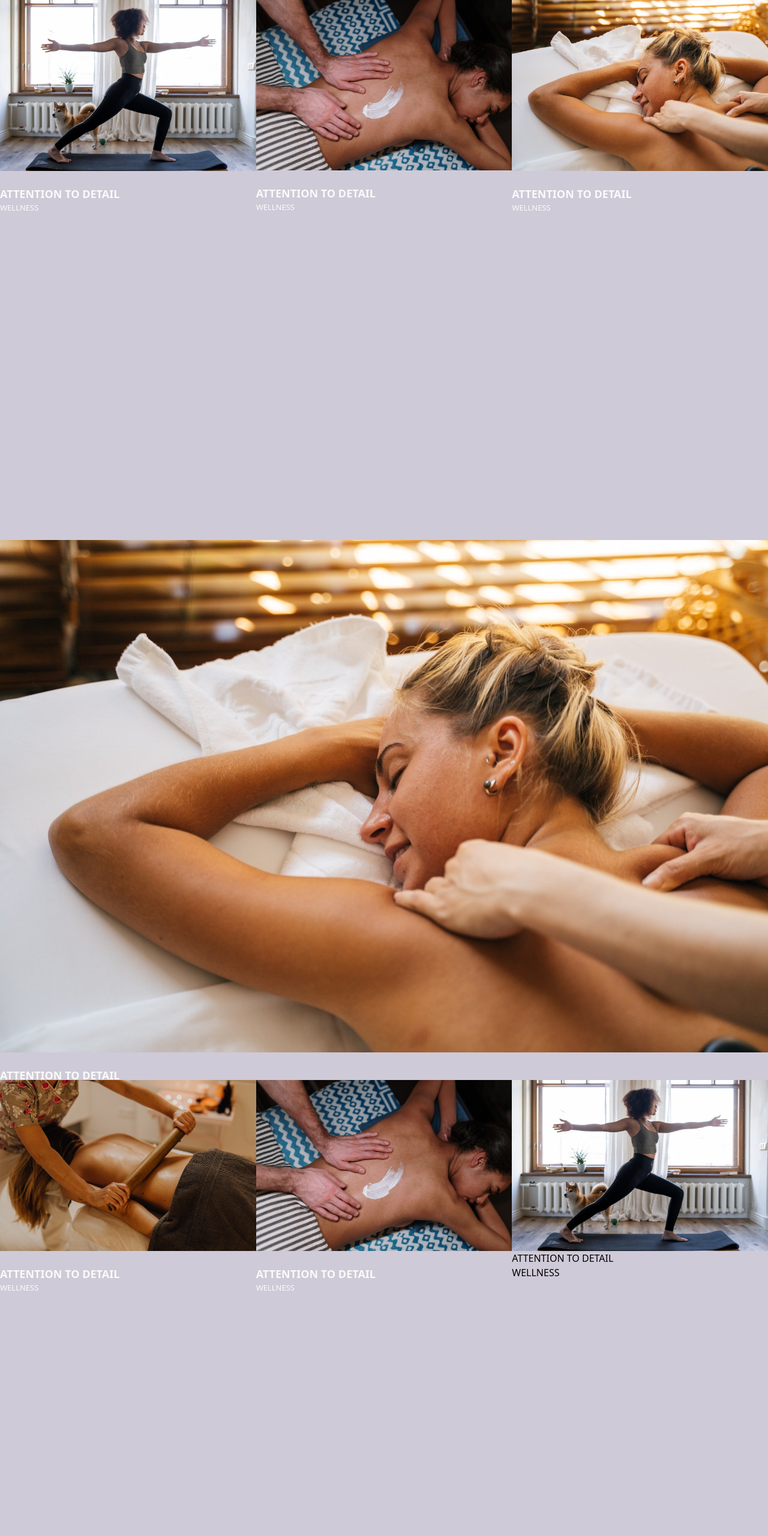
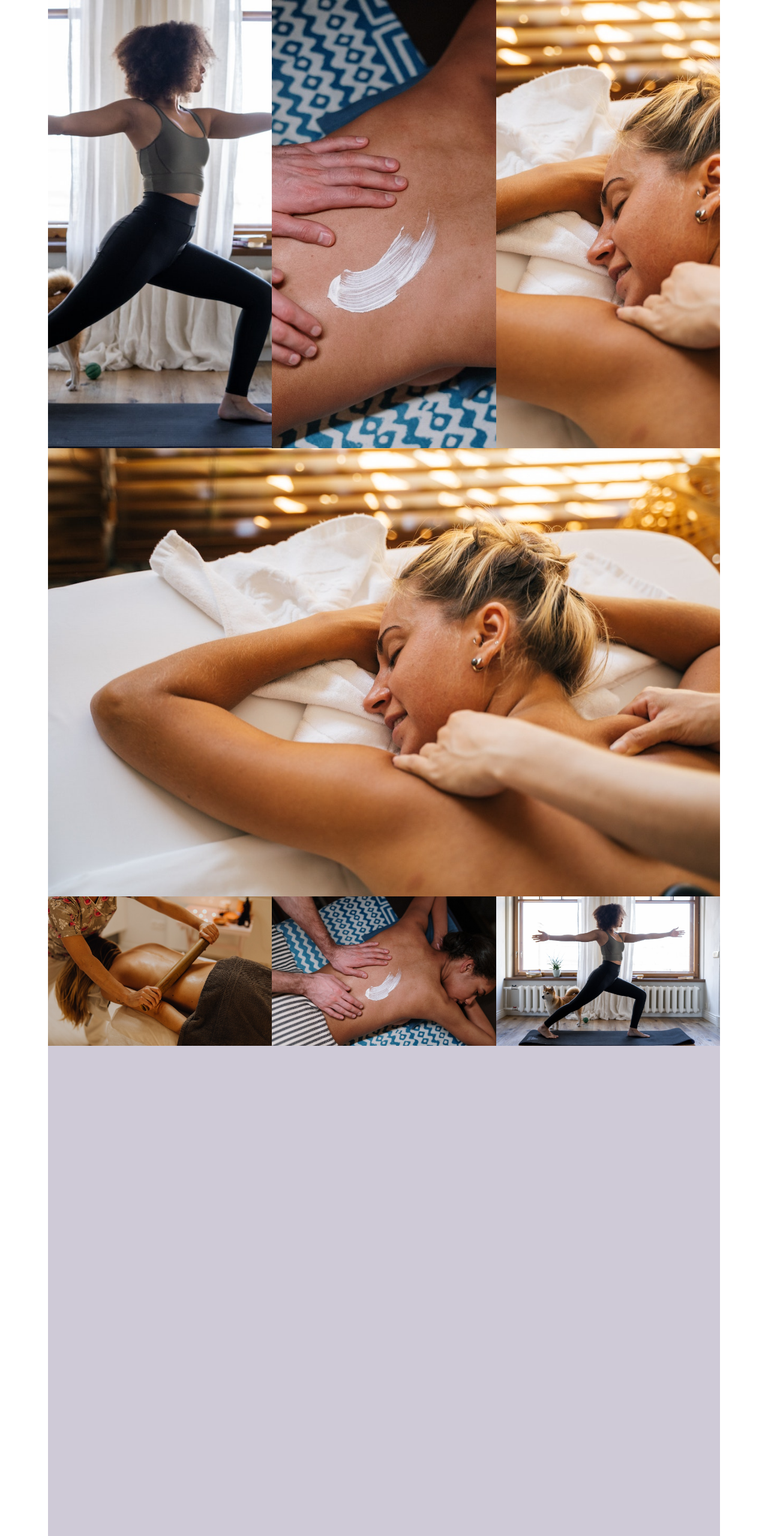
Before and after one commit to Grace-Njenga/Grid, a plain HTML site: page index.html in a window 1280 px wide. Shown: the top 2560 px of the page at 60% size. Drawn offline with nearby package versions, Linux system fonts and the light colour scheme.

Commit message:
End Result

```diff
--- a/index.html
+++ b/index.html
@@ -4,7 +4,7 @@
     <meta charset="UTF-8" />
     <meta name="viewport" content="width=device-width, initial-scale=1.0" />
     <script src="https://cdn.tailwindcss.com"></script>
-    <link rel="stylesheet" href="styles.css" />
+    <!-- <link rel="stylesheet" href="styles.css" /> -->
     <title>Tailwind Practice</title>
 
     <script>
@@ -14,6 +14,7 @@
             colors: {
               clifford: "#CFCAD7",
               mint: "#005B40",
+              orange: "#FFD300", //accent color
             },
           },
         },
@@ -22,66 +23,69 @@
   </head>
   <body>
     <!-- container -->
-    <section class="gallery grid grid-cols-12 grid-rows-12 bg-clifford">
+    <section class="grid gap-0 grid-cols-12 grid-rows-12 bg-clifford mx-20">
       <!-- three columns each span 3 grid-rows-6 grid-cols-12-->
-      <div class="image col-span-4 row-span-1">
-        <img src="image.jpg" alt="" />
-        <div class="contents">
-          <h1>ATTENTION TO DETAIL</h1>
-          <p>WELLNESS</p>
+
+      <!-- grid column start here -->
+      <div class="relative col-span-4 row-span-1">
+        <img src="image.jpg" alt="" class="w-full h-full object-cover"/>
+        <div class=" overlay absolute top-0 left-0 w-full h-full bg-black opacity-0 hover:opacity-60 transition-opacity duration-200 flex flex-col items-center justify-center">
+          <!-- contents -->
+          <h1 class=" text-white text-xl ">ATTENTION TO DETAIL</h1>
+          <p class=" text-orange text-xl ">WELLNESS</p>
         </div>
       </div>
 
-      <div class="image col-span-4 row-span-1">
-        <img src="nice.jpg" alt="" />
-        <div class="contents">
-          <h1>ATTENTION TO DETAIL</h1>
-          <p>WELLNESS</p>
+      <div class="relative col-span-4 row-span-1">
+        <img src="nice.jpg" alt="" class="w-full h-full object-cover"/>
+        <div class="overlay absolute top-0 left-0 w-full h-full bg-black opacity-0 hover:opacity-60 transition-opacity duration-200 flex flex-col items-center justify-center">
+          <h1 class="text-white text-xl">ATTENTION TO DETAIL</h1>
+          <p  class="text-orange text-xl">WELLNESS</p>
         </div>
       </div>
 
-      <div class="image col-span-4 row-span-1">
-        <img src="nicer.jpg" alt="" />
-        <div class="contents">
-          <h1>ATTENTION TO DETAIL</h1>
-          <p>WELLNESS</p>
+      <div class="relative col-span-4 row-span-1">
+        <img src="nicer.jpg" alt="" class="w-full h-full object-cover"/>
+        <div class="overlay absolute top-0 left-0 w-full h-full bg-black opacity-0 hover:opacity-60 transition-opacity duration-200 flex flex-col items-center justify-center">
+          <h1 class="text-white text-xl ">ATTENTION TO DETAIL</h1>
+          <p class="text-orange text-xl">WELLNESS</p>
         </div>
       </div>
 
-      <div class="image col-span-12 row-span-1">
+      <div class="relative col-span-12 row-span-1">
         <img src="nicer.jpg" alt="" />
-        <div class="contents">
-          <h1>ATTENTION TO DETAIL</h1>
-          <p>WELLNESS</p>
+        <div class="overlay absolute top-0 left-0 w-full h-full bg-black opacity-0 hover:opacity-60 transition-opacity duration-200 flex flex-col items-center justify-center">
+          <h1 class="text-white text-xl ">ATTENTION TO DETAIL</h1>
+          <p class="text-orange text-xl">WELLNESS</p>
         </div>
       </div>
 
-      <!-- <div class="image col-span-3 row-span-1">
-        <img src="image.jpg" alt="" />
-        <img src="image.jpg" alt="" />
+      <!-- <div class="relative col-span-3 row-span-1">
+        <img src="relative.jpg" alt="" />
+        <img src="relative.jpg" alt="" />
       </div> -->
 
-      <div class="image col-span-4 row-span-1">
+      <div class="relative col-span-4 row-span-1">
         <img src="niceness.jpg" alt="" />
-        <div class="contents">
-          <h1>ATTENTION TO DETAIL</h1>
-          <p>WELLNESS</p>
+        <div class="overlay absolute top-0 left-0 w-full h-full bg-black opacity-0 hover:opacity-60 transition-opacity duration-200 flex flex-col items-center justify-center">
+          <h1 class="text-white text-xl ">ATTENTION TO DETAIL</h1>
+          <p class="text-orange text-xl">WELLNESS</p>
         </div>
       </div>
 
-      <div class="image col-span-4 row-span-1">
+      <div class="relative col-span-4 row-span-1">
         <img src="nice.jpg" alt="" />
-        <div class="contents">
-          <h1>ATTENTION TO DETAIL</h1>
-          <p>WELLNESS</p>
+        <div class="overlay absolute top-0 left-0 w-full h-full bg-black opacity-0 hover:opacity-60 transition-opacity duration-200 flex flex-col items-center justify-center">
+          <h1 class="text-white text-xl ">ATTENTION TO DETAIL</h1>
+          <p class="text-orange text-xl">WELLNESS</p>
         </div>
       </div>
 
-      <div class="image col-span-4 row-span-1">
+      <div class="relative col-span-4 row-span-1 auto-rows-fr">
         <img src="image.jpg" alt="" />
-        <div class="content">
-          <h1>ATTENTION TO DETAIL</h1>
-          <p>WELLNESS</p>
+        <div class="overlay absolute top-0 left-0 w-full h-full bg-black opacity-0 hover:opacity-60 transition-opacity duration-200 flex flex-col items-center justify-center">
+          <h1 class="text-white text-xl">ATTENTION TO DETAIL</h1>
+          <p class="text-orange text-xl">WELLNESS</p>
         </div>
       </div>
     </section>
--- a/styles.css
+++ b/styles.css
@@ -34,7 +34,7 @@ body {
 .contents p {
   color: #fafafa;
   font-weight: bold;
-  font-size: large;
+  font-size: clamp(1rem, 0.75em, 1.5rem);
 }
 .contents p {
   font-size: small;
```
Also changed, not shown: test.html (added, +72 -0 lines).
